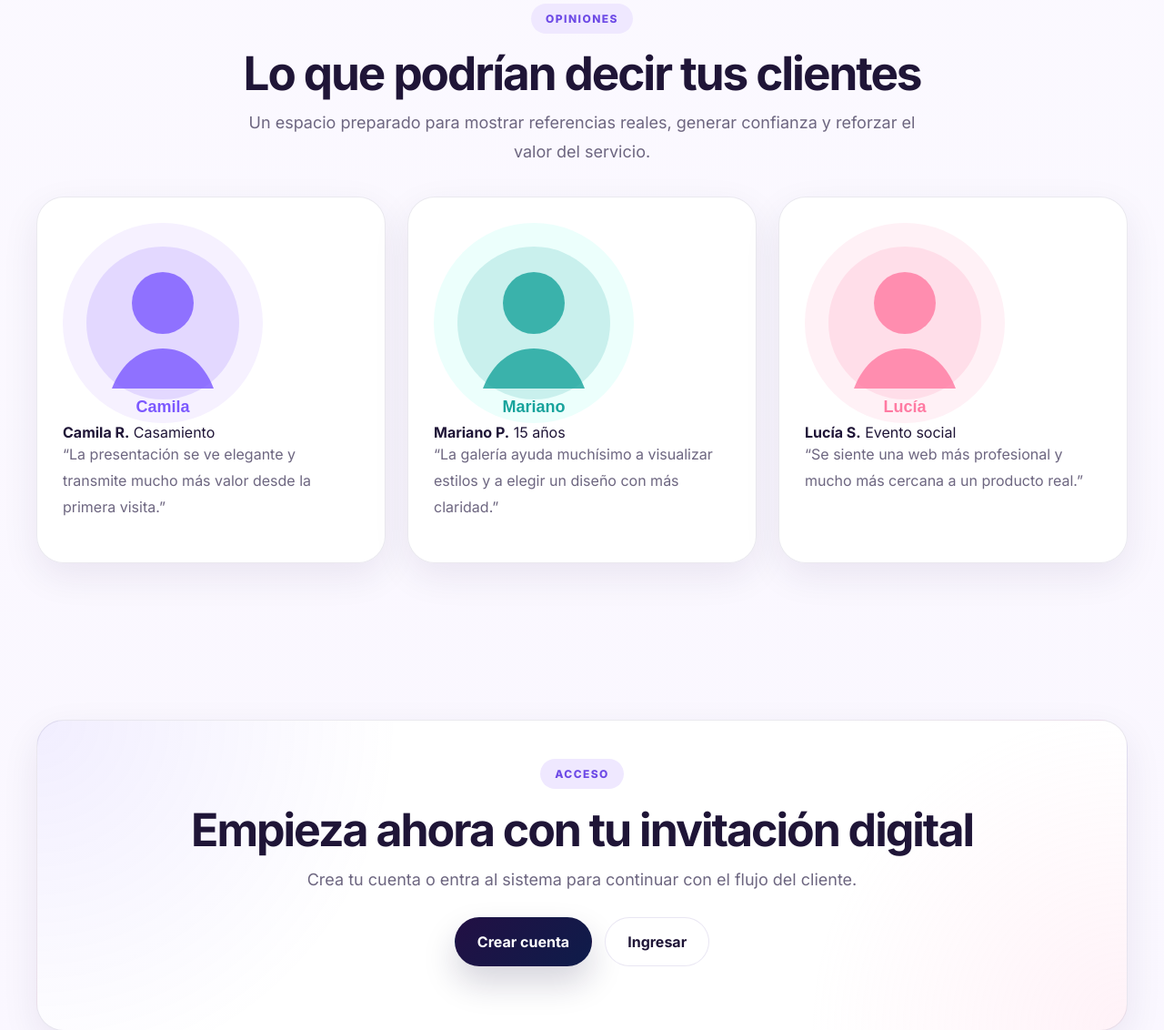
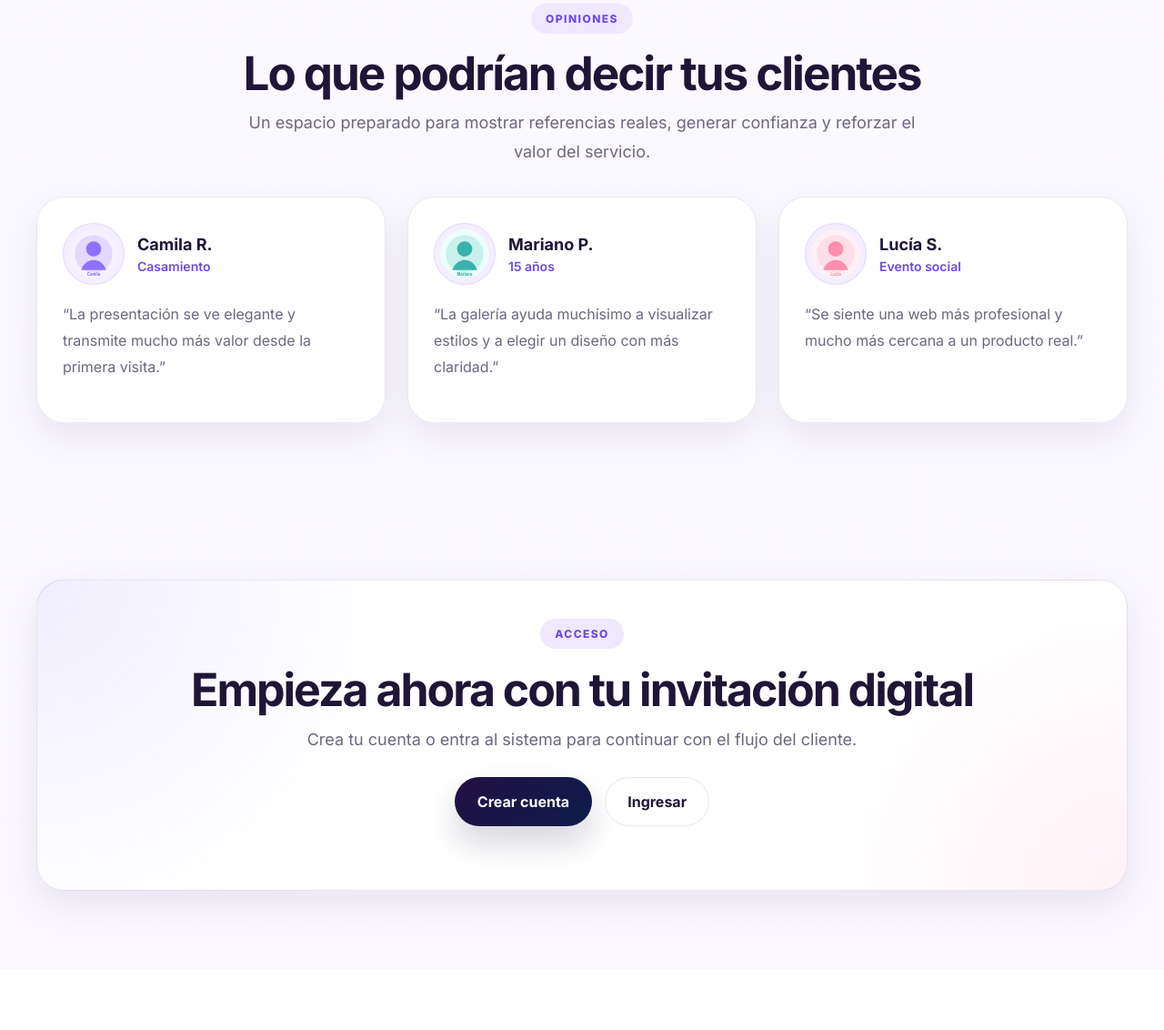
Before and after one commit to medsysbot/invita-virtual, a Flask app: page / in a window 1280 px wide. Shown: the part 5320-6452 px from the top of the page at 91% size. After the commit the page ends 6327 px from the top, so only its background shows below. Run offline with Flask 3, Linux system fonts and the light colour scheme; data that the repository does not hold is empty.

Commit message:
Update style.css

```diff
--- a/static/css/style.css
+++ b/static/css/style.css
@@ -573,6 +573,47 @@ select {
   margin: 0 auto;
   text-align: center;
   padding: 36px;
+}
+
+/* Testimonials */
+.testimonial-card {
+  display: flex;
+  flex-direction: column;
+  gap: 18px;
+}
+
+.testimonial-card__top {
+  display: flex;
+  align-items: center;
+  gap: 14px;
+}
+
+.testimonial-avatar {
+  width: 68px;
+  height: 68px;
+  border-radius: 999px;
+  background: #f4eeff;
+  border: 1px solid rgba(109, 74, 230, 0.12);
+  padding: 6px;
+  object-fit: contain;
+  flex-shrink: 0;
+}
+
+.testimonial-meta {
+  display: flex;
+  flex-direction: column;
+  gap: 4px;
+}
+
+.testimonial-meta strong {
+  font-size: 18px;
+  line-height: 1.2;
+}
+
+.testimonial-meta span {
+  font-size: 14px;
+  font-weight: 600;
+  color: var(--primary);
 }
 
 /* CTA final */
```
